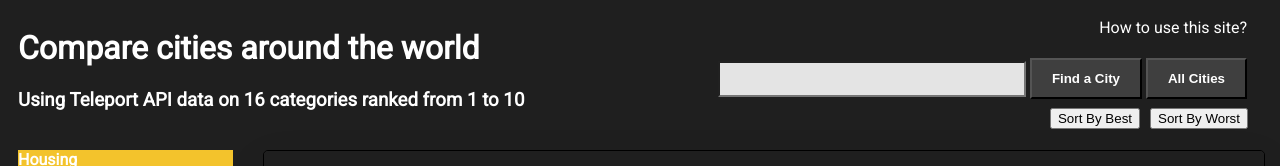
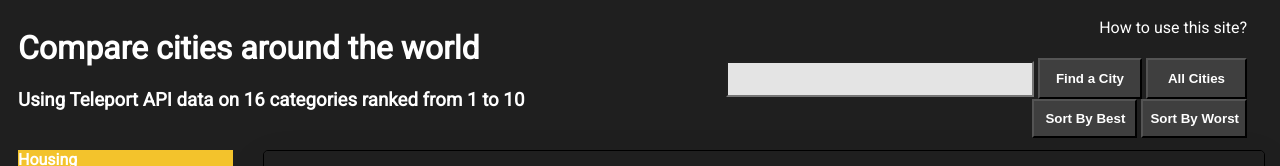
Before and after one commit to jconway12/City-Comparator, a website built with webpack: page index.html in a window 1280 px wide. Shown: the top 166 px of the page. Built offline with nearby package versions, Linux system fonts and the light colour scheme; no server answers.

Commit message:
button styling

```diff
--- a/src/styles/index.scss
+++ b/src/styles/index.scss
@@ -145,8 +145,8 @@ body {
  background-color: rgb(63, 63, 63);
  color: white;
  padding: 11px;
- padding-right: 20px;
- padding-left: 20px;
+ padding-right: 16px;
+ padding-left: 16px;
  font-weight: bold;
 }
 
@@ -379,8 +379,22 @@ footer div img {
 }
 
 #sort-buttons input {
-    margin-left: 5px;
-    margin-right: 5px;
+    margin: 2px;
+     background-color: rgb(63, 63, 63);
+ color: white;
+ padding: 10px;
+ font-weight: bold;
+ margin-top: -10px;
+}
+
+#sort-buttons input:first-of-type {
+    padding-left: 11px;
+}
+
+#sort-buttons input:last-of-type {
+    padding-left: 7px;
+    padding-right: 6px;
+    margin-right: 6px;
 }
 
 #sort-buttons input:hover {
```
Also changed, not shown: README.md, dist/main.css, 1 other file.
